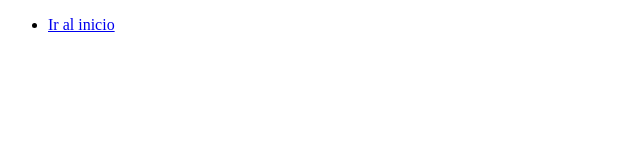
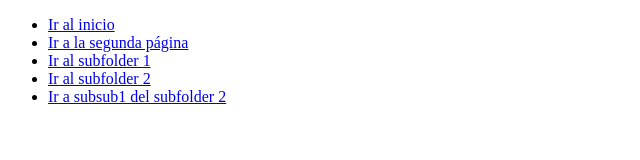
Before and after one commit to CamiUzquiano/enrutamiento, a plain HTML site: page folder1/pagina_folder1.html in a window 1280 px wide. Shown: the whole page, without its empty margins (0-640 px from the left). Drawn offline with Linux system fonts and the light colour scheme.

Commit message:
Correciones finales

```diff
--- a/folder1/pagina_folder1.html
+++ b/folder1/pagina_folder1.html
@@ -11,6 +11,10 @@
         <nav>
             <ul>
                 <li><a href="../index.html">Ir al inicio</a></li>
+                <li><a href="../segunda_pagina.html">Ir a la segunda página</a></li>
+                <li><a href="subfolder1/pagina_subfolder1.html">Ir al subfolder 1</a></li>
+                <li><a href="subfolder2/pagina_subfolder2.html">Ir al subfolder 2</a></li>
+                <li><a href="subsub1/pagina_subsub1.html">Ir a subsub1 del subfolder 2</a></li>
             </ul>
         </nav>
     </header>
```
Also changed, not shown: folder1/subfolder1/pagina_subfolder1.html (+1 -0 lines), folder1/subfolder2/pagina_subfolder2.html (+2 -0 lines), index.html (+2 -2 lines), segunda_pagina.html (+5 -1 lines). Lines whose indentation alone changed are shown as unchanged.
